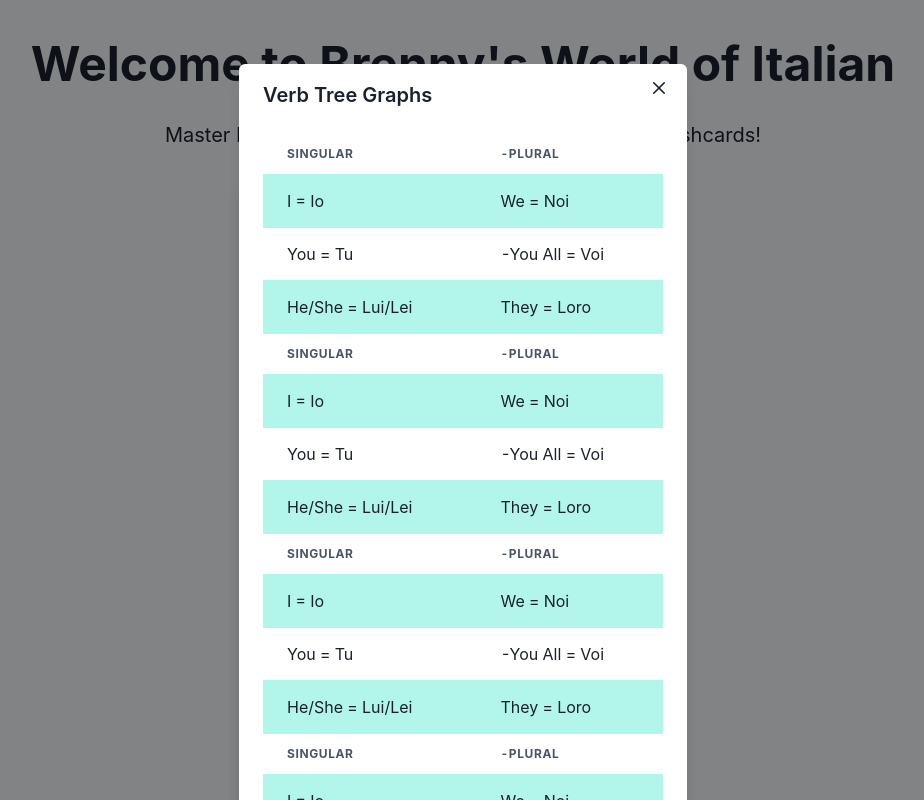
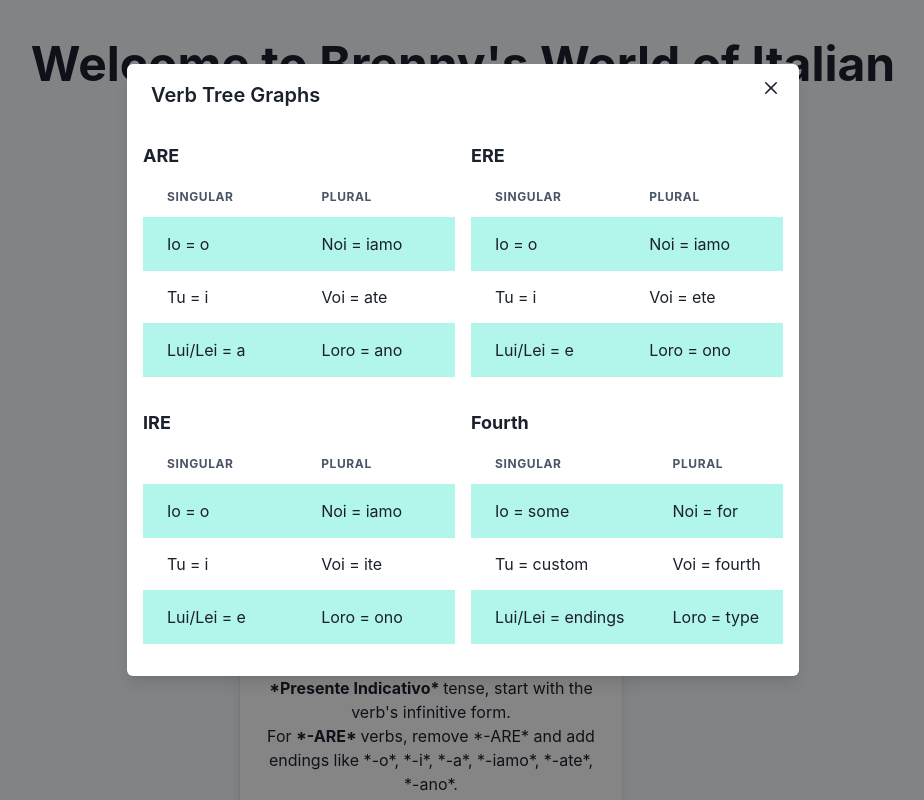
Before and after one commit to brennanlazzara/italian-with-brenny, a React (Create React App) app in the folder client/: page / in a window 1280 px wide. Both pictures are taken after a click on the button "View My Helpful Verb Tree Graphs". Shown: the top 800 px of the page, without its empty margins (177-1101 px from the left). Built offline with nearby package versions, Linux system fonts and the light colour scheme; no server answers.

Commit message:
init tables

```diff
--- a/client/src/components/FlashCard.tsx
+++ b/client/src/components/FlashCard.tsx
@@ -26,10 +26,20 @@ import {
   ModalBody,
   ModalCloseButton,
   useDisclosure,
+  Grid,
 } from "@chakra-ui/react";
 import { motion } from "framer-motion";
 import { InfoIcon } from "@chakra-ui/icons";
 import VerbConjugationTable from "./verbTreeTable";
+
+// Define tables for each verb type
+const AreVerbTable = () => <VerbConjugationTable verbType="are" />;
+
+const EreVerbTable = () => <VerbConjugationTable verbType="ere" />;
+
+const IreVerbTable = () => <VerbConjugationTable verbType="ire" />;
+
+const FourthVerbTable = () => <VerbConjugationTable verbType="fourthType" />;
 
 const FlashCard = () => {
   const [pronoun, setPronoun] = useState("");
@@ -262,9 +272,10 @@ const FlashCard = () => {
             )}
           </>
         )}
-        <Button colorScheme="teal" onClick={onModalOpen}>
+        <Button colorScheme="green" onClick={onModalOpen}>
           View My Helpful Verb Tree Graphs
         </Button>
+
         <Text textAlign="center">
           To conjugate regular Italian verbs in the{" "}
           <b>*Presente Indicativo* </b>
@@ -278,18 +289,39 @@ const FlashCard = () => {
           *-ono*. <br /> Just follow this pattern to correctly conjugate most
           verbs in the present tense!
         </Text>
-
         {/* Verb Tree Graph Dialog */}
-        <Modal isOpen={isModalOpen} onClose={onModalClose}>
+        <Modal isOpen={isModalOpen} onClose={onModalClose} size="2xl">
           <ModalOverlay />
           <ModalContent>
             <ModalHeader>Verb Tree Graphs</ModalHeader>
             <ModalCloseButton />
-            <ModalBody>
-              <VerbConjugationTable />
-              <VerbConjugationTable />
-              <VerbConjugationTable />
-              <VerbConjugationTable  />
+            <ModalBody overflow="auto" p={4}>
+              <Grid templateColumns="repeat(2, 1fr)" gap={4}>
+                <Box mb={4} overflow="hidden">
+                  <Text fontSize="lg" fontWeight="bold" mb={2}>
+                    ARE
+                  </Text>
+                  <AreVerbTable />
+                </Box>
+                <Box mb={4} overflow="hidden">
+                  <Text fontSize="lg" fontWeight="bold" mb={2}>
+                    ERE
+                  </Text>
+                  <EreVerbTable />
+                </Box>
+                <Box mb={4} overflow="hidden">
+                  <Text fontSize="lg" fontWeight="bold" mb={2}>
+                    IRE
+                  </Text>
+                  <IreVerbTable />
+                </Box>
+                <Box mb={4} overflow="hidden">
+                  <Text fontSize="lg" fontWeight="bold" mb={2}>
+                    Fourth
+                  </Text>
+                  <FourthVerbTable />
+                </Box>
+              </Grid>
             </ModalBody>
           </ModalContent>
         </Modal>
--- a/client/src/components/verbTreeTable.tsx
+++ b/client/src/components/verbTreeTable.tsx
@@ -1,3 +1,4 @@
+import React from "react";
 import {
   Table,
   Thead,
@@ -8,30 +9,41 @@ import {
   TableContainer,
 } from "@chakra-ui/react";
 
-  function VerbConjugationTable() {
+interface VerbConjugationTableProps {
+  verbType: "are" | "ere" | "ire" | "fourthType";
+}
+
+const conjugationEndings: { [key: string]: string[] } = {
+  are: ["o", "i", "a", "iamo", "ate", "ano"],
+  ere: ["o", "i", "e", "iamo", "ete", "ono"],
+  ire: ["o", "i", "e", "iamo", "ite", "ono"],
+  fourthType: ["some", "custom", "endings", "for", "fourth", "type"],
+};
+
+function VerbConjugationTable({ verbType }: VerbConjugationTableProps) {
+  const endings = conjugationEndings[verbType];
+
   return (
     <TableContainer>
       <Table variant="striped" colorScheme="teal">
         <Thead>
           <Tr>
             <Th>Singular</Th>
-              <Th>-Plural</Th>
+            <Th>Plural</Th>
           </Tr>
         </Thead>
         <Tbody>
           <Tr>
-              <Td>I = Io</Td>
-              <Td>We = Noi</Td>
+            <Td>Io = {endings[0]}</Td>
+            <Td>Noi = {endings[3]}</Td>
           </Tr>
           <Tr>
-              <Td>You = Tu</Td>
-              <Td>-You All = Voi</Td>
-
+            <Td>Tu = {endings[1]}</Td>
+            <Td>Voi = {endings[4]}</Td>
           </Tr>
           <Tr>
-              <Td>He/She = Lui/Lei</Td>
-              <Td>They = Loro</Td>
-
+            <Td>Lui/Lei = {endings[2]}</Td>
+            <Td>Loro = {endings[5]}</Td>
           </Tr>
         </Tbody>
       </Table>
```
Lines whose indentation alone changed are shown as unchanged.
